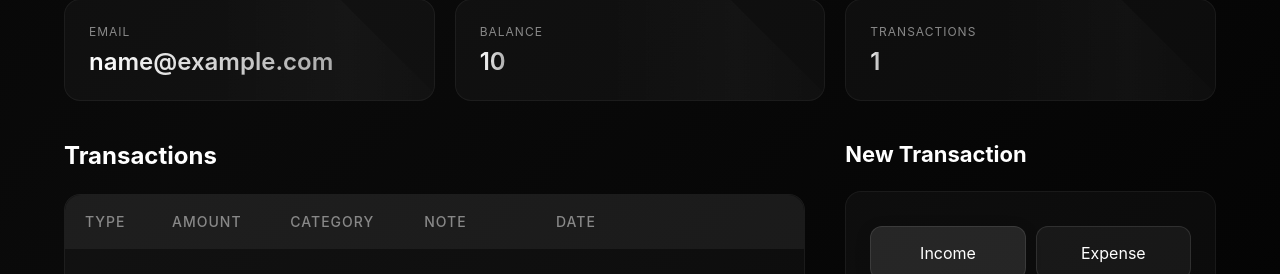
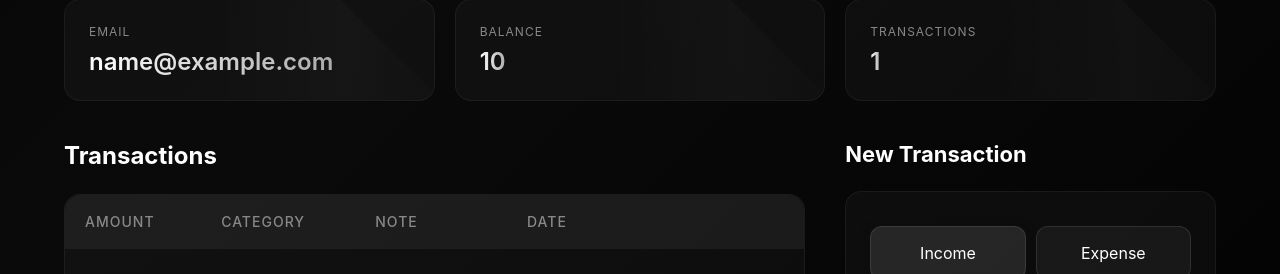
Before and after one commit to awt1k-dev/Finance-Tracker, a Flask app: page /profile in a window 1280 px wide. Shown: the part 151-425 px from the top of the page. Run offline with Flask 3, Linux system fonts and the light colour scheme; the visitor is signed in with stand-in values (Sample User, id 1); tables that the repository leaves empty hold one stand-in row (values such as "Sample post").

Commit message:
profile styling2

```diff
--- a/static/js/profile.js
+++ b/static/js/profile.js
@@ -493,7 +493,6 @@ document.addEventListener('DOMContentLoaded', function() {
         const formattedDate = formatDate(transaction.created_at);
 
         newRow.innerHTML = `
-            <td>${transaction.type}</td>
             <td>${transaction.amount}</td>
             <td>${transaction.category}</td>
             <td>${transaction.note || '-'}</td>
--- a/templates/profile.html
+++ b/templates/profile.html
@@ -78,7 +78,6 @@
                 <table>
                     <thead>
                         <tr>
-                            <th>Type</th>
                             <th>Amount</th>
                             <th>Category</th>
                             <th>Note</th>
@@ -89,7 +88,6 @@
                     <tbody>
                     {% for tx in transactions %}
                         <tr class="{{ 'income' if tx.type == 'income' else 'expense' }}">
-                            <td>{{ tx.type }}</td>
                             <td>{{ tx.amount }}</td>
                             <td>{{ tx.category }}</td>
                             <td>{{ tx.note or '-' }}</td>
```
